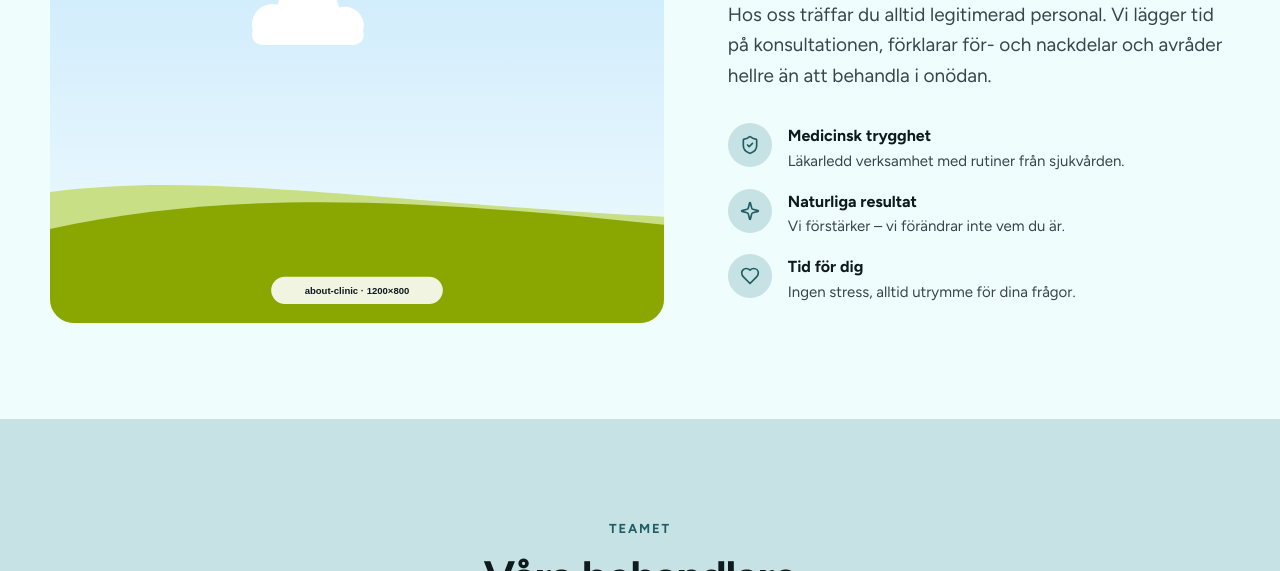
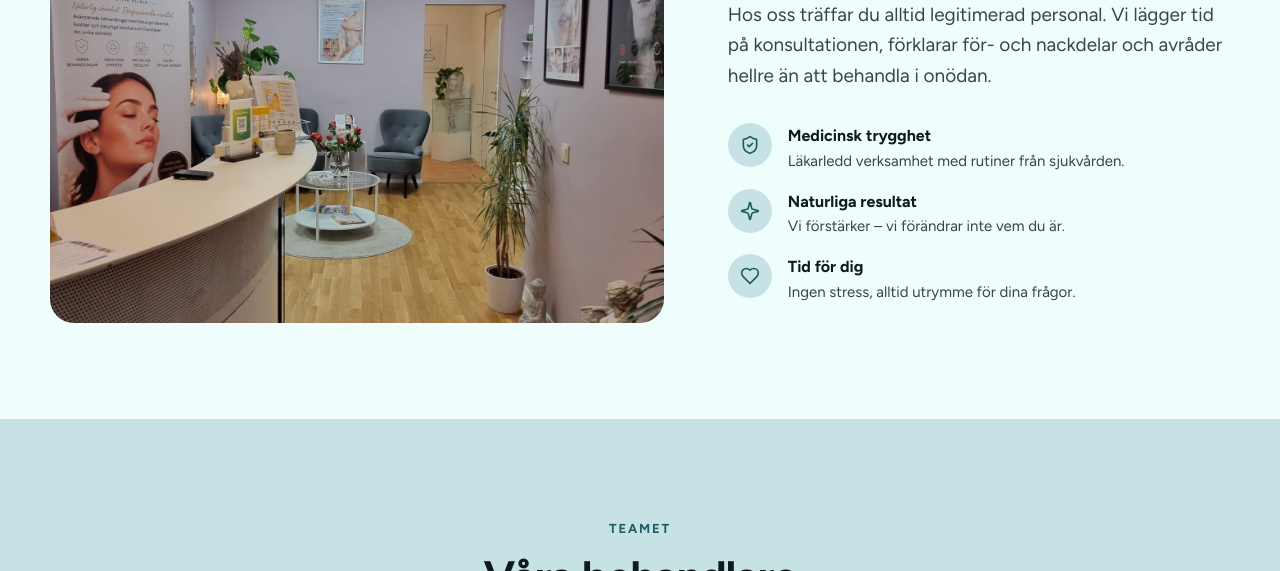
Before and after one commit to TinyPocketStudio/MederinavHealthCare, a plain HTML site: page om-oss.html in a window 1280 px wide. Shown: the part 529-1100 px from the top of the page. Drawn offline with Linux system fonts and the light colour scheme.

Commit message:
Changed pic

```diff
--- a/om-oss.html
+++ b/om-oss.html
@@ -54,7 +54,7 @@
       <div class="container">
         <div class="about-grid">
           <div class="about-media reveal">
-            <img src="assets/images/about-clinic.svg" alt="Klinikens väntrum och reception" width="1200" height="800" loading="lazy">
+            <img src="assets/images/about-clinic.jpg" alt="Klinikens väntrum och reception" width="1200" height="800" loading="lazy">
           </div>
           <div class="reveal">
             <h2 id="om-kliniken">Kliniken</h2>
```
Also changed, not shown: assets/images/about-clinic.jpg (added), assets/images/about-clinic.svg (deleted).
